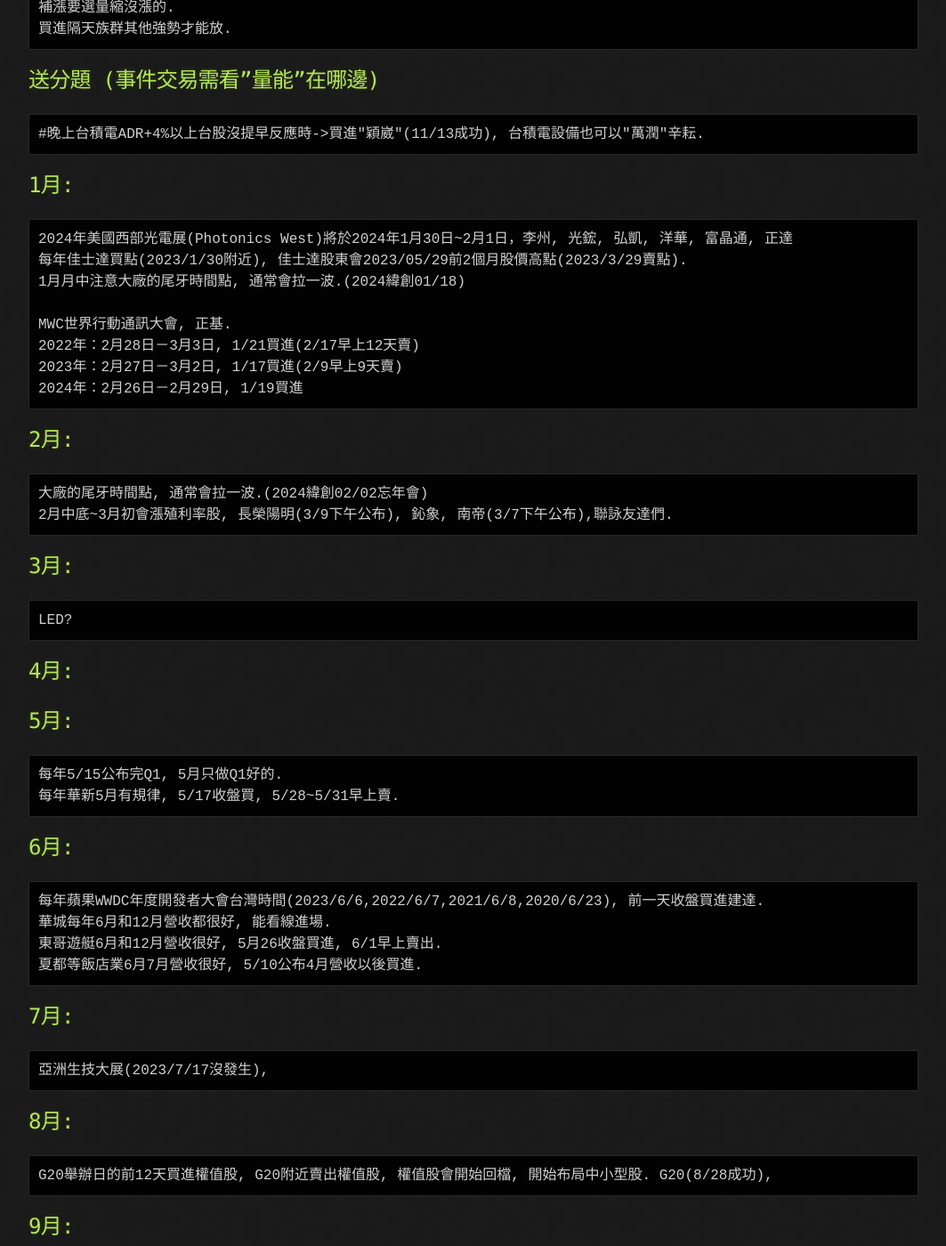
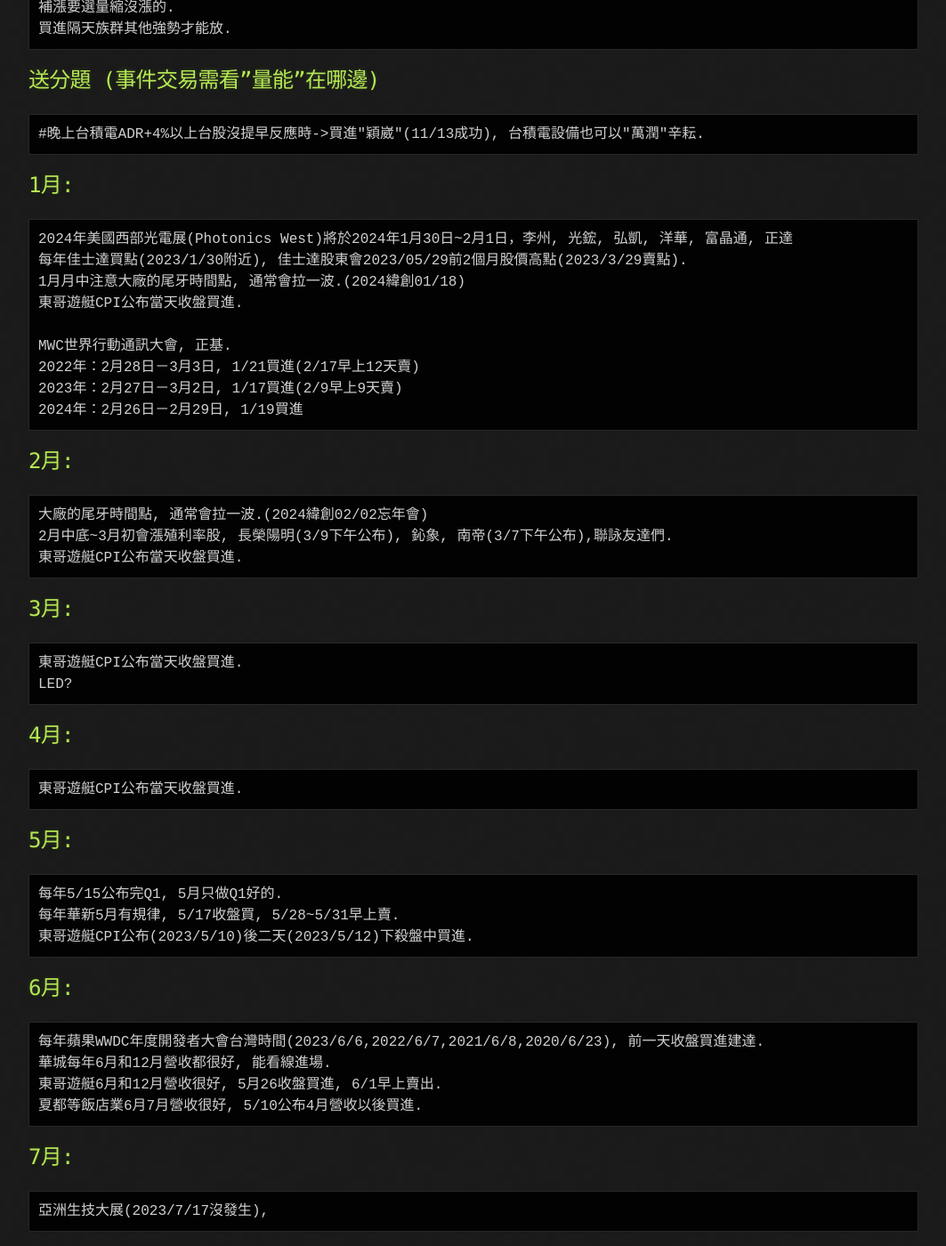
Before and after one commit to lepg5487/Stock_God, a Jekyll site: the page built from experience.md, in a window 1280 px wide and 1400 px high, scrolled down 360 px. Shown: the whole window at 89% size, without its empty margins (108-1171 px from the left). Built offline with Jekyll 4.4.1, drawn with Linux system fonts in a browser that asks for light colours; our own code applies the rules of GitHub Pages for plain Markdown files.

Commit message:
Update experience.md

````diff
--- a/experience.md
+++ b/experience.md
@@ -17,6 +17,7 @@
 2024年美國西部光電展(Photonics West)將於2024年1月30日~2月1日，李州, 光鋐, 弘凱, 洋華, 富晶通, 正達
 每年佳士達買點(2023/1/30附近), 佳士達股東會2023/05/29前2個月股價高點(2023/3/29賣點).
 1月月中注意大廠的尾牙時間點, 通常會拉一波.(2024緯創01/18)
+東哥遊艇CPI公布當天收盤買進.
 
 MWC世界行動通訊大會, 正基.
 2022年：2月28日－3月3日, 1/21買進(2/17早上12天賣)
@@ -27,16 +28,22 @@
 ```
 大廠的尾牙時間點, 通常會拉一波.(2024緯創02/02忘年會)
 2月中底~3月初會漲殖利率股, 長榮陽明(3/9下午公布), 鈊象, 南帝(3/7下午公布),聯詠友達們.
+東哥遊艇CPI公布當天收盤買進.
 ```
 ## 3月:
 ```
+東哥遊艇CPI公布當天收盤買進.
 LED?
 ```
 ## 4月:
+```
+東哥遊艇CPI公布當天收盤買進.
+```
 ## 5月:
 ```
 每年5/15公布完Q1, 5月只做Q1好的.
 每年華新5月有規律, 5/17收盤買, 5/28~5/31早上賣.
+東哥遊艇CPI公布(2023/5/10)後二天(2023/5/12)下殺盤中買進.
 ```
 ## 6月:
 ```
````
